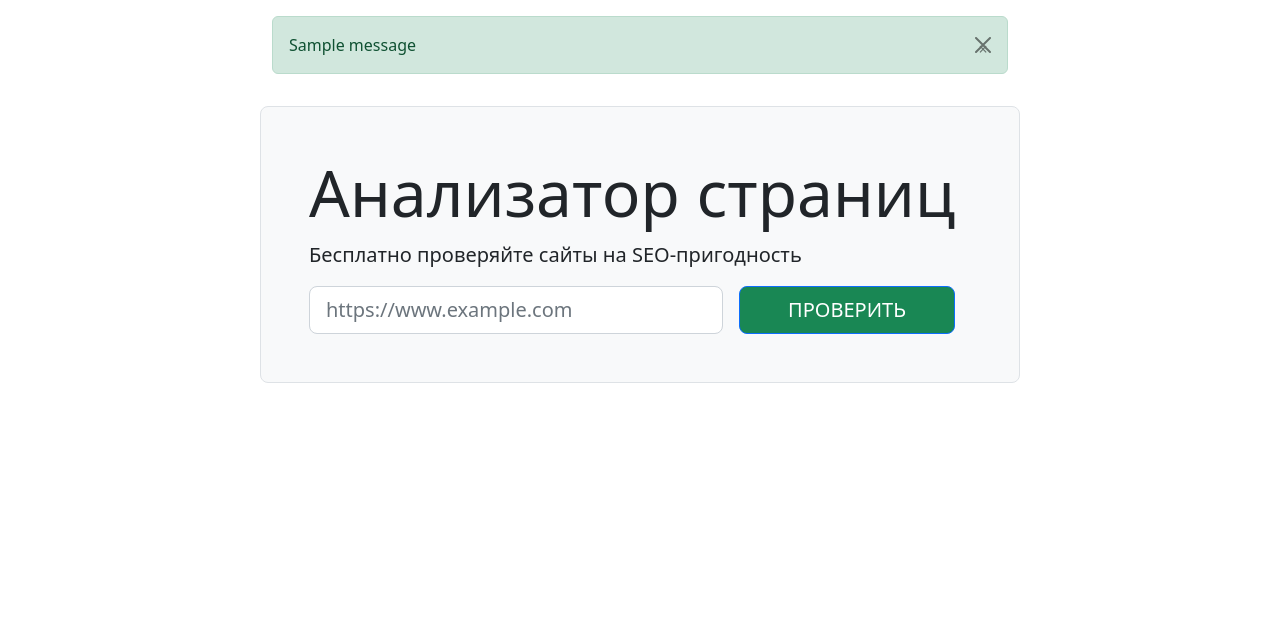
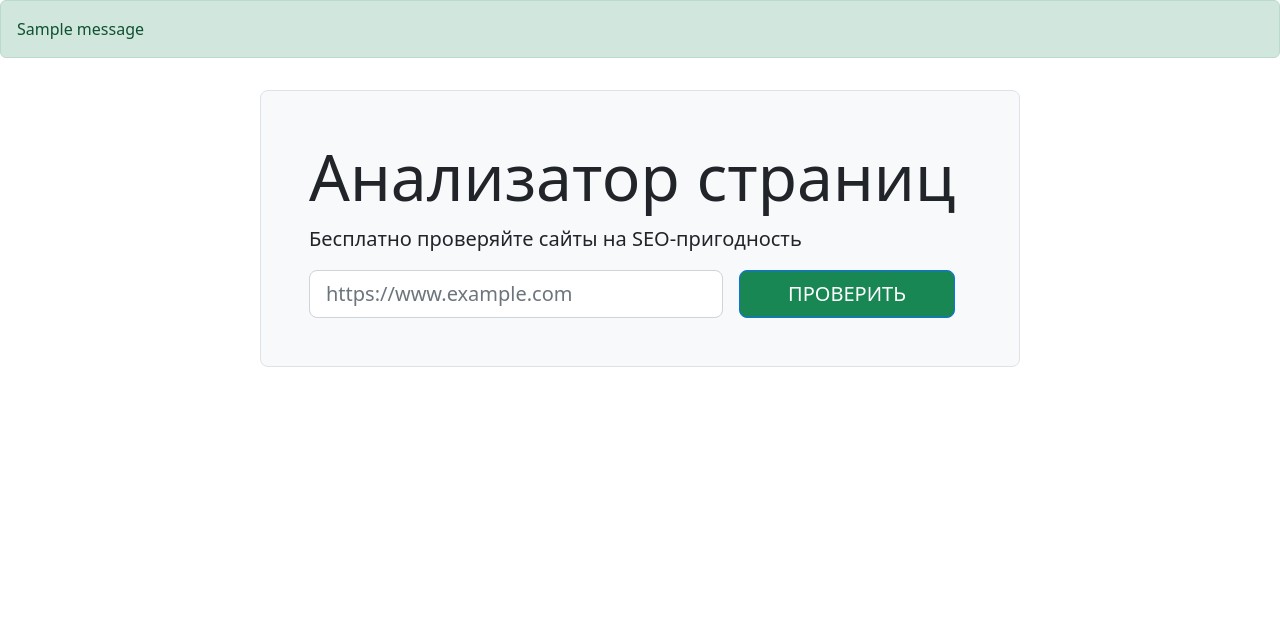
Before and after one commit to pavelkalenchuk/python-project-83, a Flask app: page / in a window 1280 px wide. Shown: the part 56-679 px from the top of the page. Run offline with Flask 3, Linux system fonts and the light colour scheme; one stand-in notice (Sample message) is shown.

Commit message:
refacot html files with flash messages, now flash messages with window wide withoun a close button

```diff
--- a/page_analyzer/templates/index.html
+++ b/page_analyzer/templates/index.html
@@ -21,25 +21,15 @@
 </nav>
 
   </header>
-
-<div class="container">
-  <div class="row">
-    <div class="col-lg-8 col-md-10 mx-auto content">
   {% with messages = get_flashed_messages(with_categories=true) %}
   {% if messages %}
   {% for category, message in messages %}
-          <div class="alert alert-{{ category  }} mt-3 alert-dismissible" role="alert">
+    <div class="alert alert-{{ category  }}" role="alert">
       {{ message }}
-            <button type="button" class="btn-close" data-bs-dismiss="alert" aria-label="Close" onclick=delete_flash(this)>
-              <span aria-hidden="true">&times;</span>
-            </button>
     </div>
   {% endfor %}
   {% endif %}
   {% endwith %}
-    </div>
-  </div>
-</div>
 
 
 
```
Also changed, not shown: page_analyzer/templates/urls/show.html (+8 -16 lines). Lines whose indentation alone changed are shown as unchanged.
